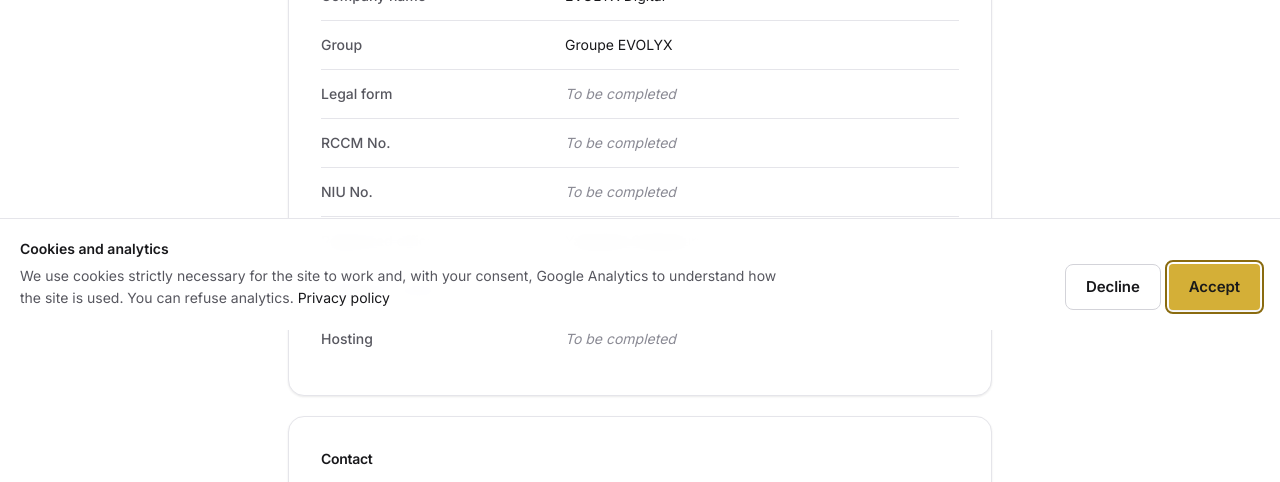
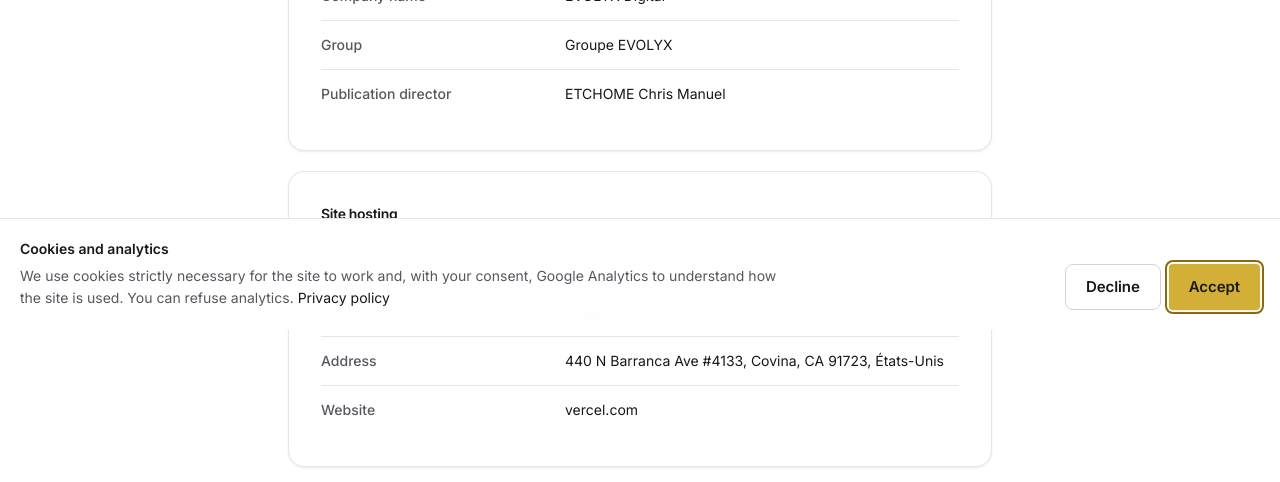
Before and after one commit to Chris-Manuelpipo/EVOLYX-DIGITAL, a React (Vite) app: page /mentions-legales in a window 1280 px wide. Shown: the part 470-952 px from the top of the page. Built offline with nearby package versions, Linux system fonts and the light colour scheme; no server answers.

Commit message:
Complète les mentions légales et l’hébergement Vercel.
Directeur de publication renseigné, section hébergement et doc checklist.

```diff
--- a/src/data/contact.js
+++ b/src/data/contact.js
@@ -1,6 +1,6 @@
 // Coordonnées et mentions — un seul fichier à éditer
 export const contact = {
-  email: 'contact@evolyx.cm',
+  email: 'evolyxcmr@gmail.com',
   phoneDisplay: '+237 6 54 80 49 07',
   phoneTel: '+237654804907',
   whatsapp: '237654804907',
@@ -12,17 +12,23 @@
   legal: {
     company: 'EVOLYX Digital',
     parent: 'Groupe EVOLYX',
-    // Voir docs/DONNEES_A_RENSEIGNER.md — champs vides = « À renseigner » sur /mentions-legales
-    legalForm: '',
-    rccm: '',
-    niu: '',
-    address: '',
-    city: 'Yaoundé, Cameroun',
-    director: '',
-    host: '', // ex. Vercel Inc. + adresse, pour mentions et politique de confidentialité
+    director: 'ETCHOME Chris Manuel',
+    host: {
+      name: 'Vercel Inc.',
+      address: '440 N Barranca Ave #4133, Covina, CA 91723, États-Unis',
+      url: 'https://vercel.com',
+    },
   },
 };
 
 export function isFilled(value) {
   return Boolean(value && String(value).trim());
 }
+
+/** Texte court pour la politique de confidentialité (sous-traitant hébergement). */
+export function formatLegalHost(host) {
+  if (!host) return '';
+  if (typeof host === 'string') return host.trim();
+  const parts = [host.name, host.address].filter((part) => isFilled(part));
+  return parts.join(' — ');
+}
--- a/src/locales/en/translation.json
+++ b/src/locales/en/translation.json
@@ -291,7 +291,11 @@
     "niu": "NIU No.",
     "address": "Registered office",
     "director": "Publication director",
-    "host": "Hosting",
+    "hosting": "Site hosting",
+    "hosting_intro": "The evolyx.cm website is hosted by Vercel (cloud infrastructure, deployment and content delivery).",
+    "host_name": "Host",
+    "host_address": "Address",
+    "host_website": "Website",
     "contact": "Contact"
   },
   "theme": {
--- a/src/locales/fr/translation.json
+++ b/src/locales/fr/translation.json
@@ -291,7 +291,11 @@
     "niu": "N° NIU",
     "address": "Siège social",
     "director": "Directeur de publication",
-    "host": "Hébergement",
+    "hosting": "Hébergement du site",
+    "hosting_intro": "Le site evolyx.cm est hébergé par Vercel (infrastructure cloud, déploiement et diffusion des pages).",
+    "host_name": "Hébergeur",
+    "host_address": "Adresse",
+    "host_website": "Site web",
     "contact": "Contact"
   },
   "theme": {
--- a/src/pages/LegalNotice.jsx
+++ b/src/pages/LegalNotice.jsx
@@ -31,18 +31,26 @@
   const { t } = useTranslation();
   const pending = t('legal_page.pending');
   const { legal } = contact;
-  const address = [legal.address, legal.city].filter(Boolean).join(', ');
 
   const publisher = [
     { label: t('legal_page.company'), value: legal.company },
     { label: t('legal_page.parent'), value: legal.parent },
-    { label: t('legal_page.legal_form'), value: legal.legalForm },
-    { label: t('legal_page.rccm'), value: legal.rccm },
-    { label: t('legal_page.niu'), value: legal.niu },
-    { label: t('legal_page.address'), value: address },
     { label: t('legal_page.director'), value: legal.director },
-    { label: t('legal_page.host'), value: legal.host },
   ];
+
+  const host = legal.host;
+  const hostRows =
+    host && typeof host === 'object'
+      ? [
+          { label: t('legal_page.host_name'), value: host.name },
+          { label: t('legal_page.host_address'), value: host.address },
+          {
+            label: t('legal_page.host_website'),
+            value: host.url ? host.url.replace(/^https?:\/\//, '') : '',
+            href: host.url,
+          },
+        ]
+      : [{ label: t('legal_page.host_name'), value: typeof host === 'string' ? host : '' }];
 
   return (
     <>
@@ -64,6 +72,23 @@
                   label={row.label}
                   value={row.value}
                   pending={pending}
+                  delay={index * 40}
+                />
+              ))}
+            </dl>
+          </Reveal>
+
+          <Reveal as="section" className="card mt-5 p-6 md:p-8">
+            <h2 className="text-sm font-semibold text-on-surface">{t('legal_page.hosting')}</h2>
+            <p className="mt-2 text-sm text-on-variant">{t('legal_page.hosting_intro')}</p>
+            <dl className="mt-4">
+              {hostRows.map((row, index) => (
+                <Row
+                  key={row.label}
+                  label={row.label}
+                  value={row.value}
+                  pending={pending}
+                  href={row.href}
                   delay={index * 40}
                 />
               ))}
--- a/src/pages/PrivacyPolicy.jsx
+++ b/src/pages/PrivacyPolicy.jsx
@@ -1,12 +1,13 @@
 import { useTranslation } from 'react-i18next';
-import { contact, isFilled } from '../data/contact';
+import { contact, formatLegalHost, isFilled } from '../data/contact';
 import PageHeader from '../components/layout/PageHeader';
 import Reveal from '../components/ui/Reveal';
 import { sectionBandClass } from '../lib/sectionBand';
 
 export default function PrivacyPolicy() {
   const { t } = useTranslation();
-  const host = isFilled(contact.legal.host) ? contact.legal.host : t('privacy_page.host_pending');
+  const hostFormatted = formatLegalHost(contact.legal.host);
+  const host = isFilled(hostFormatted) ? hostFormatted : t('privacy_page.host_pending');
 
   const sections = [
     { title: t('privacy_page.controller_title'), body: t('privacy_page.controller_text', { email: contact.email }) },
```
Also changed, not shown: 1 other file (tests, documents, lock files or other folders).
